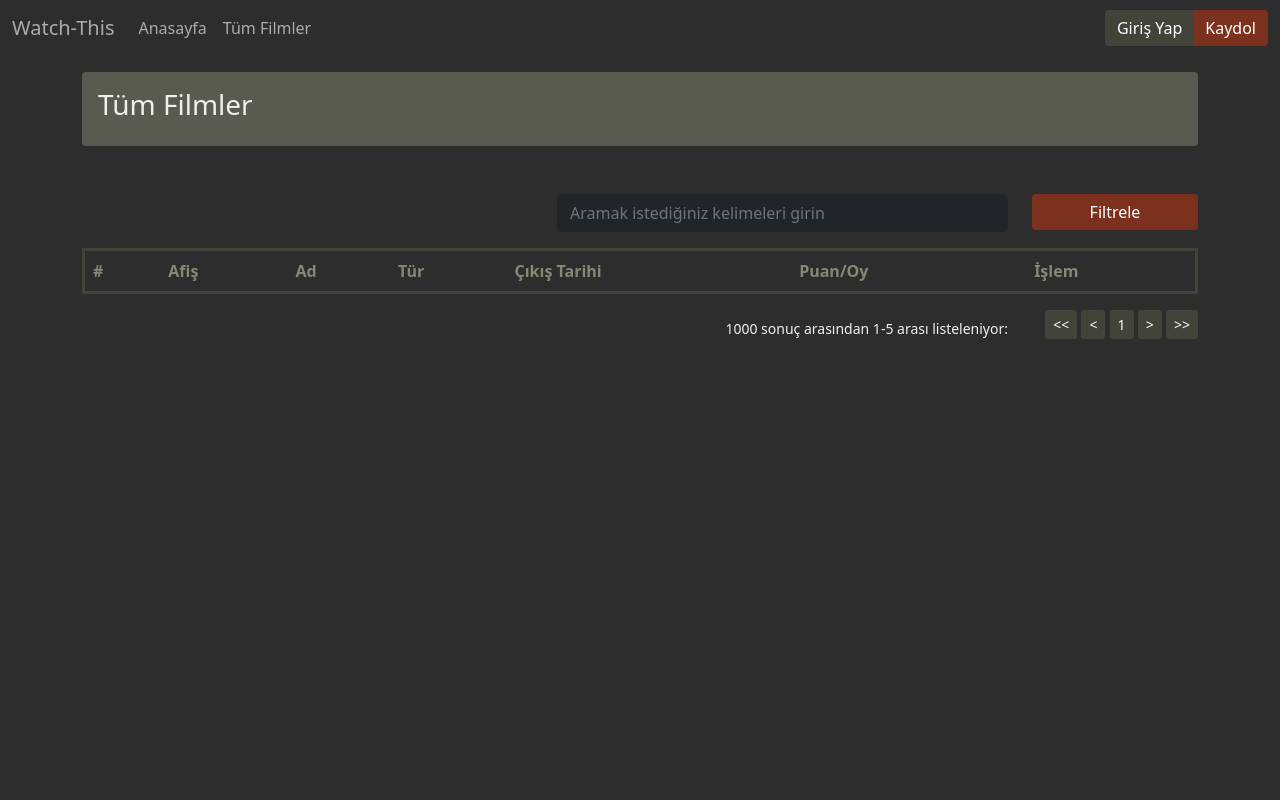
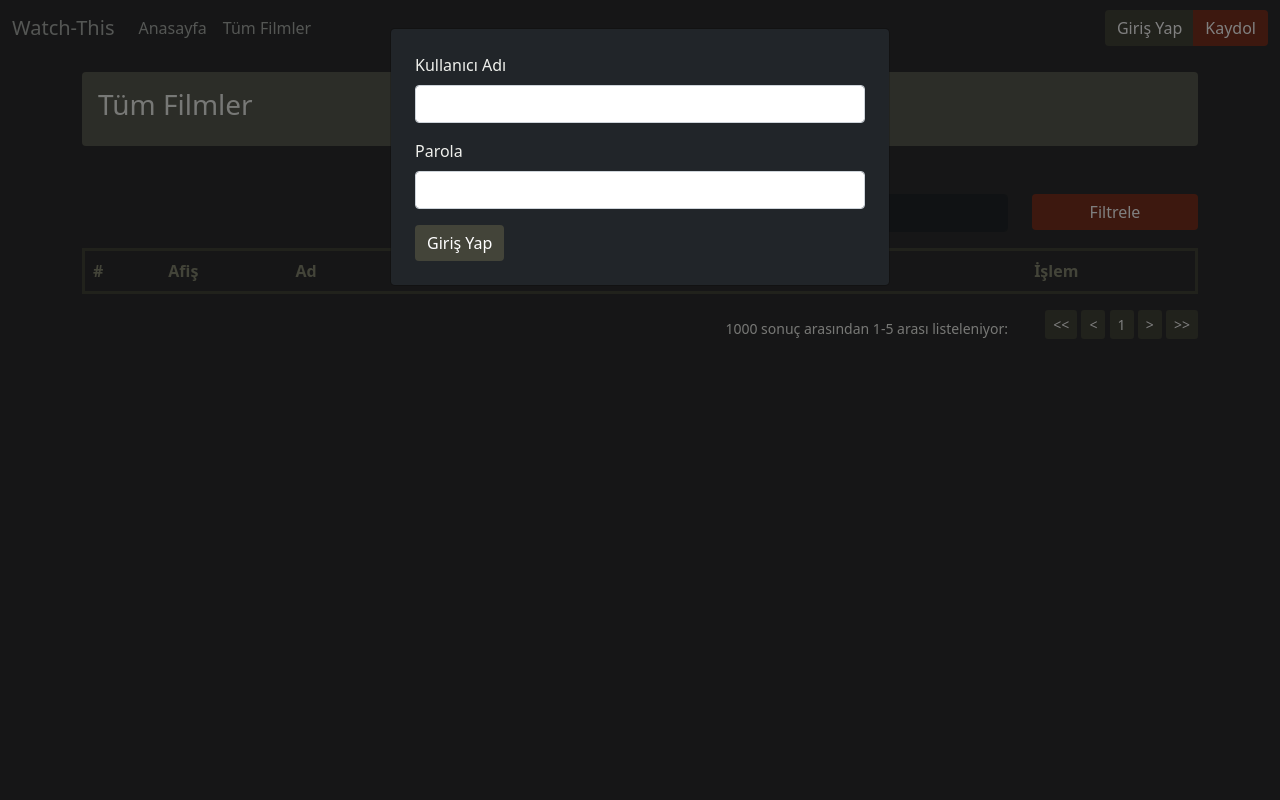
Before and after one commit to omeraytekinn/watch-this, a Flask app: template app/templates/movies.html in a window 1280 px wide, after a click on "Giriş Yap". Run offline with Flask 2, Linux system fonts and the light colour scheme; the template is opened without the code that fills it, so the values that code supplies are empty.

Commit message:
Routing and servicing seperated

```diff
--- /dev/null
+++ b/app/templates/components/login_modal.html
@@ -0,0 +1,24 @@
+<!-- Modal -->
+<div class="modal fade" id="loginModal" tabindex="-1" aria-labelledby="loginModal" aria-hidden="true">
+    <div class="modal-dialog">
+        <div class="modal-content bg-dark p-2">
+            <div class="modal-body">
+                <form method="POST" action="/login">
+                    <div class="mb-3">
+                    <label for="exampleInputEmail1" class="form-label">Kullanıcı Adı</label>
+                    <input type="text" name="username" class="form-control">
+                    </div>
+                    <div class="mb-3">
+                    <label for="exampleInputPassword1" class="form-label">Parola</label>
+                    <input type="password" name="password" class="form-control">
+                    </div>
+
+                    <button class="btn btn-dark" style="
+                    background-color:rgb(67, 68, 57);
+                    border: none;
+                    " type="submit">Giriş Yap</button>
+                </form>
+            </div>
+        </div>
+    </div>
+</div>
--- a/app/templates/components/movie_modal.html
+++ b/app/templates/components/movie_modal.html
@@ -1,5 +1,5 @@
     <!-- Modal -->
-    <div class="modal fade" id="exampleModal" tabindex="-1" aria-labelledby="exampleModalLabel" aria-hidden="true">
+    <div class="modal fade" id="movieModal" tabindex="-1" aria-labelledby="movieModal" aria-hidden="true">
         <div class="modal-dialog modal-lg">
         <div class="modal-content bg-dark p-2">
             <div class="modal-body">
--- a/app/templates/components/movie_table.html
+++ b/app/templates/components/movie_table.html
@@ -34,7 +34,7 @@
                 <td>{{movie.rate}} / {{movie.rating_count}}</td>
                 <td>
                     <button class="btn btn-dark" style="background-color: rgb(67, 68, 57); border:none;" type="button"
-                        data-bs-toggle="modal" data-bs-target="#exampleModal" onclick="dynamicModal(movies['{{ index }}']);">+</button>
+                        data-bs-toggle="modal" data-bs-target="#movieModal" onclick="dynamicModal(movies['{{ index }}']);">+</button>
                     <button class="btn btn-dark" style="background-color: rgb(90, 34, 18); border:none;"
                         type="button">-</button>
                 </td>
@@ -57,3 +57,7 @@
         </div>
     </form>
 </div>
+
+<script>
+    var movies = JSON.parse('{{ movies|tojson }}');
+</script>
--- /dev/null
+++ b/app/templates/components/navbar.html
@@ -0,0 +1,33 @@
+<nav class="navbar navbar-expand-lg navbar-light" style="background-color: none;">
+    <div class="container-fluid">
+        <a class="navbar-brand" href="/">Watch-This</a>
+        <button class="navbar-toggler" type="button" data-bs-toggle="collapse"
+            data-bs-target="#navbarSupportedContent" aria-controls="navbarSupportedContent" aria-expanded="false"
+            aria-label="Toggle navigation">
+            <span class="navbar-toggler-icon"></span>
+        </button>
+        <div class="collapse navbar-collapse" id="navbarSupportedContent">
+            <ul class="navbar-nav me-auto mb-2 mb-lg-0">
+                <li class="nav-item">
+                    <a class="nav-link active" aria-current="page" href="/">Anasayfa</a>
+                </li>
+                <li class="nav-item">
+                    <a class="nav-link" href="/movies">Tüm Filmler</a>
+                </li>
+            </ul>
+            <div class="d-flex">
+                <div class="btn-group" role="group" aria-label="Button group">
+
+                    <button class="btn btn-dark" style="
+            background-color:rgb(67, 68, 57);
+            border: none;
+            " type="submit" data-bs-toggle="modal" data-bs-target="#loginModal">Giriş Yap</button>
+                    <button class="btn btn-dark" style="
+            background-color: rgb(123, 49, 30);
+            border: none;
+            " type="submit" data-bs-toggle="modal" data-bs-target="#registerModal">Kaydol</button>
+                </div>
+            </div>
+        </div>
+    </div>
+</nav>
--- /dev/null
+++ b/app/templates/components/register_modal.html
@@ -0,0 +1,25 @@
+<!-- Modal -->
+<div class="modal fade" id="registerModal" tabindex="-1" aria-labelledby="registerModal" aria-hidden="true">
+    <div class="modal-dialog">
+        <div class="modal-content bg-dark p-2">
+            <div class="modal-body">
+                <form method="POST" action="/register">
+                    <div class="mb-3">
+                    <label for="exampleInputEmail1" class="form-label">Kullanıcı Adı</label>
+                    <input type="text" class="form-control" id="exampleInputEmail1">
+                    </div>
+                    <div class="mb-3">
+                    <label for="exampleInputPassword1" class="form-label">Parola</label>
+                    <input type="password" class="form-control" id="exampleInputPassword1">
+                    </div>
+
+                    <button class="btn btn-dark" style="
+                    background-color:rgb(123, 49, 30);
+                    border: none;
+                    " type="submit"
+                    data-bs-toggle="modal" data-bs-target="#loginModal">Kaydol</button>
+                </form>
+            </div>
+        </div>
+    </div>
+</div>
--- a/app/templates/movies.html
+++ b/app/templates/movies.html
@@ -9,11 +9,5 @@
     {% with title="Popüler Filmler", movies=movies  %}
     {% include 'components/movie_table.html' %}
     {% endwith %}
-    <script>
-        var movies = JSON.parse('{{ movies|tojson }}');
-        console.log(movies['1']);
-    </script>
-
-    {% include 'components/movie_modal.html' %}
 </div>
 {% endblock %}
```
Also changed, not shown: app/src/services.py (added, +54 -0 lines), app/templates/components/movie_slider.html (+7 -1 lines), app/templates/index.html (+14 -2 lines), app/templates/layout.html (+21 -37 lines), app/views.py (+38 -39 lines), design/index.html (indentation only).
